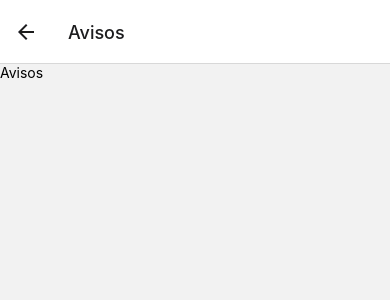
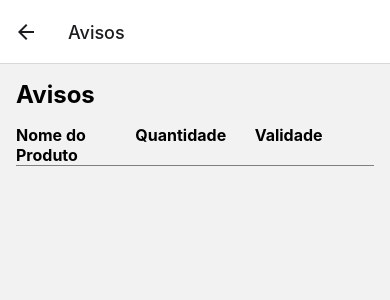
Before and after one commit to eugiomarques/NavegacaoTelas-ReactNative, a React Native app in the folder AppNavigation/: screen /Avisos in a window 390 px wide. Shown: the top 300 px of the page. Built offline with nearby package versions, Linux system fonts and the light colour scheme.

Commit message:
Implementação Página de Aviso

```diff
--- a/AppNavigation/src/pages/Avisos/index.js
+++ b/AppNavigation/src/pages/Avisos/index.js
@@ -1,10 +1,76 @@
-import React from "react";
-import {View, Text} from 'react-native'
+import React, { useState, useCallback } from 'react';
+import { View, Text, StyleSheet, FlatList } from 'react-native';
+import AsyncStorage from '@react-native-async-storage/async-storage';
+import { useFocusEffect } from '@react-navigation/native';
 
-export default function Avisos(){
-    return(
-    <View>
-        <Text>Avisos</Text>
-    </View>
-    )
+export default function Avisos() {
+    const [produtos, setProdutos] = useState([]);
+
+    const fetchProdutos = useCallback(async () => {
+        try {
+            const produtosJSON = await AsyncStorage.getItem('produtos');
+            if (produtosJSON !== null) {
+                let produtosArray = JSON.parse(produtosJSON);
+                produtosArray.sort((a, b) => new Date(a.validade.split('/').reverse().join('-')) - new Date(b.validade.split('/').reverse().join('-')));
+                setProdutos(produtosArray);
+            }
+        } catch (error) {
+            alert('Erro ao buscar os produtos.');
+        }
+    }, []);
+
+    useFocusEffect(
+        useCallback(() => {
+            fetchProdutos();
+        }, [fetchProdutos])
+    );
+
+    return (
+        <View style={styles.container}>
+            <Text style={styles.title}>Avisos</Text>
+            <View style={styles.row}>
+                <Text style={[styles.cell, styles.header]}>Nome do Produto</Text>
+                <Text style={[styles.cell, styles.header]}>Quantidade</Text>
+                <Text style={[styles.cell, styles.header]}>Validade</Text>
+            </View>
+            <FlatList
+                data={produtos}
+                keyExtractor={(item, index) => index.toString()}
+                renderItem={({ item }) => (
+                    <View style={styles.row}>
+                        <Text style={styles.cell}>{item.nome}</Text>
+                        <Text style={styles.cell}>{item.quantidade}</Text>
+                        <Text style={styles.cell}>{item.validade}</Text>
+                    </View>
+                )}
+            />
+        </View>
+    );
 }
+
+const styles = StyleSheet.create({
+    container: {
+        flex: 1,
+        justifyContent: 'center',
+        padding: 16,
+    },
+    title: {
+        fontSize: 24,
+        fontWeight: 'bold',
+        marginBottom: 16,
+    },
+    row: {
+        flexDirection: 'row',
+        justifyContent: 'space-between',
+        marginBottom: 10,
+        borderBottomWidth: 1,
+        borderBottomColor: 'gray',
+    },
+    cell: {
+        flex: 1,
+        fontSize: 16,
+    },
+    header: {
+        fontWeight: 'bold',
+    },
+});
--- a/AppNavigation/src/pages/Conteúdo1/index.js
+++ b/AppNavigation/src/pages/Conteúdo1/index.js
@@ -51,6 +51,11 @@ export default function Conteudo1() {
     return (
         <View style={styles.container}>
             <Text style={styles.title}>Produtos Cadastrados</Text>
+            <View style={styles.row}>
+                <Text style={[styles.cell, styles.header]}>Nome do Produto</Text>
+                <Text style={[styles.cell, styles.header]}>Quantidade</Text>
+                <Text style={[styles.cell, styles.header]}>Validade</Text>
+            </View>
             <FlatList
                 data={produtos}
                 keyExtractor={(item, index) => index.toString()}
@@ -90,4 +95,7 @@ const styles = StyleSheet.create({
         flex: 1,
         fontSize: 16,
     },
+    header: {
+        fontWeight: 'bold',
+    },
 });
--- a/AppNavigation/src/pages/Home/index.js
+++ b/AppNavigation/src/pages/Home/index.js
@@ -29,6 +29,19 @@ export default function Home() {
         }
     };
 
+    const handleDateChange = (text) => {
+        let newText = '';
+        let index = 0;
+        for (let i = 0; i < text.length; i++) {
+            if (index === 2 || index === 4) {
+                newText = newText + '/';
+            }
+            newText = newText + text[i];
+            index++;
+        }
+        setValidadeProduto(newText);
+    };
+
     return (
         <View style={styles.container}>
             <Text onPress={()=>navigation.navigate ('Perfil')}>Perfil</Text>
@@ -43,13 +56,19 @@ export default function Home() {
                 style={styles.input}
                 placeholder="Quantidade do produto"
                 value={quantidadeProduto}
-                onChangeText={setQuantidadeProduto}
+                onChangeText={(text) => {
+                    setQuantidadeProduto(text.replace(/[^0-9]/g, ''));
+                }}
+                keyboardType='numeric'
             />
             <TextInput
                 style={styles.input}
                 placeholder="Validade do produto"
                 value={validadeProduto}
-                onChangeText={setValidadeProduto}
+                onChangeText={(text) => {
+                    handleDateChange(text.replace(/[^0-9]/g, ''));
+                }}
+                maxLength={10}
             />
             <Button title="Cadastrar Produto" onPress={handleRegister} />
         </View>
```
